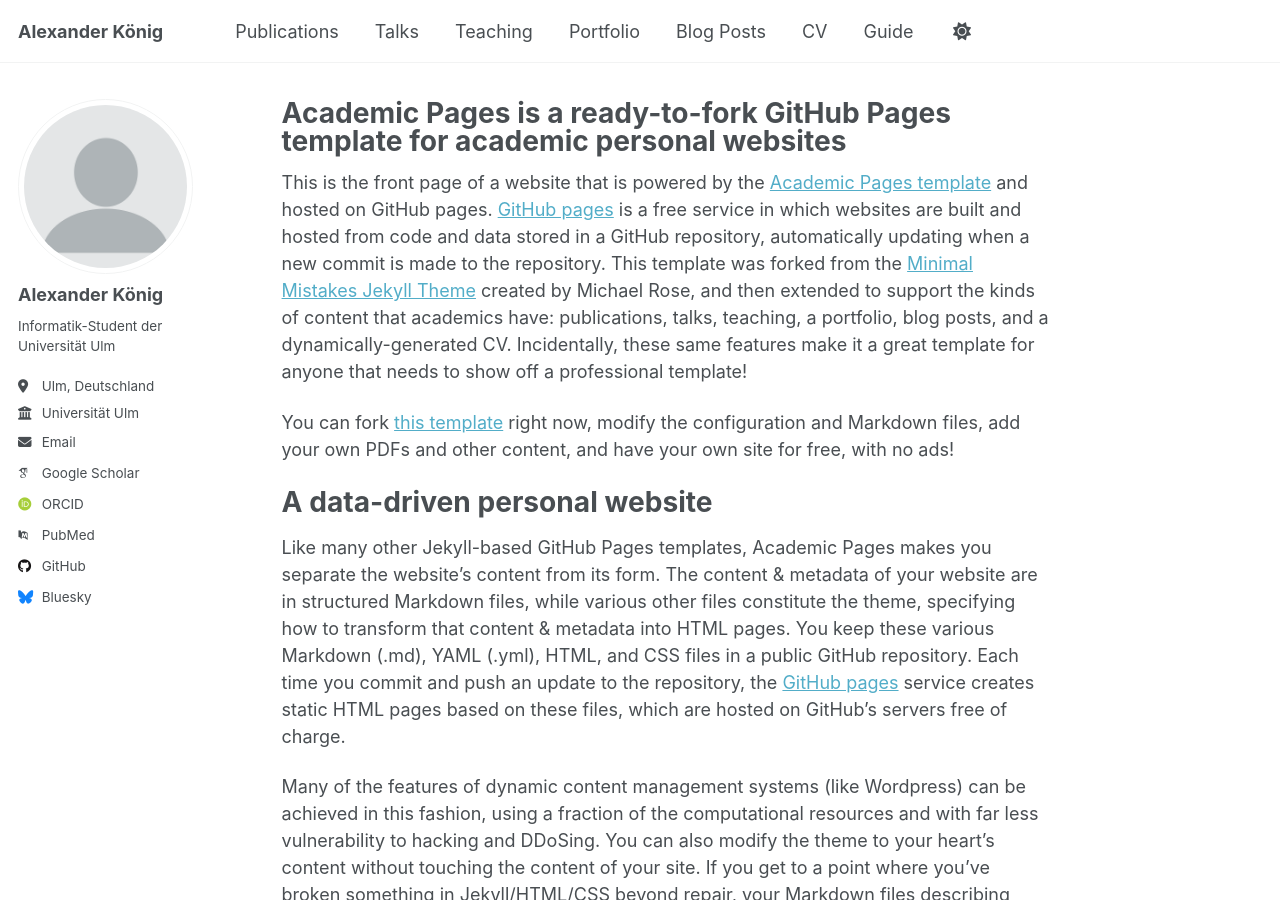
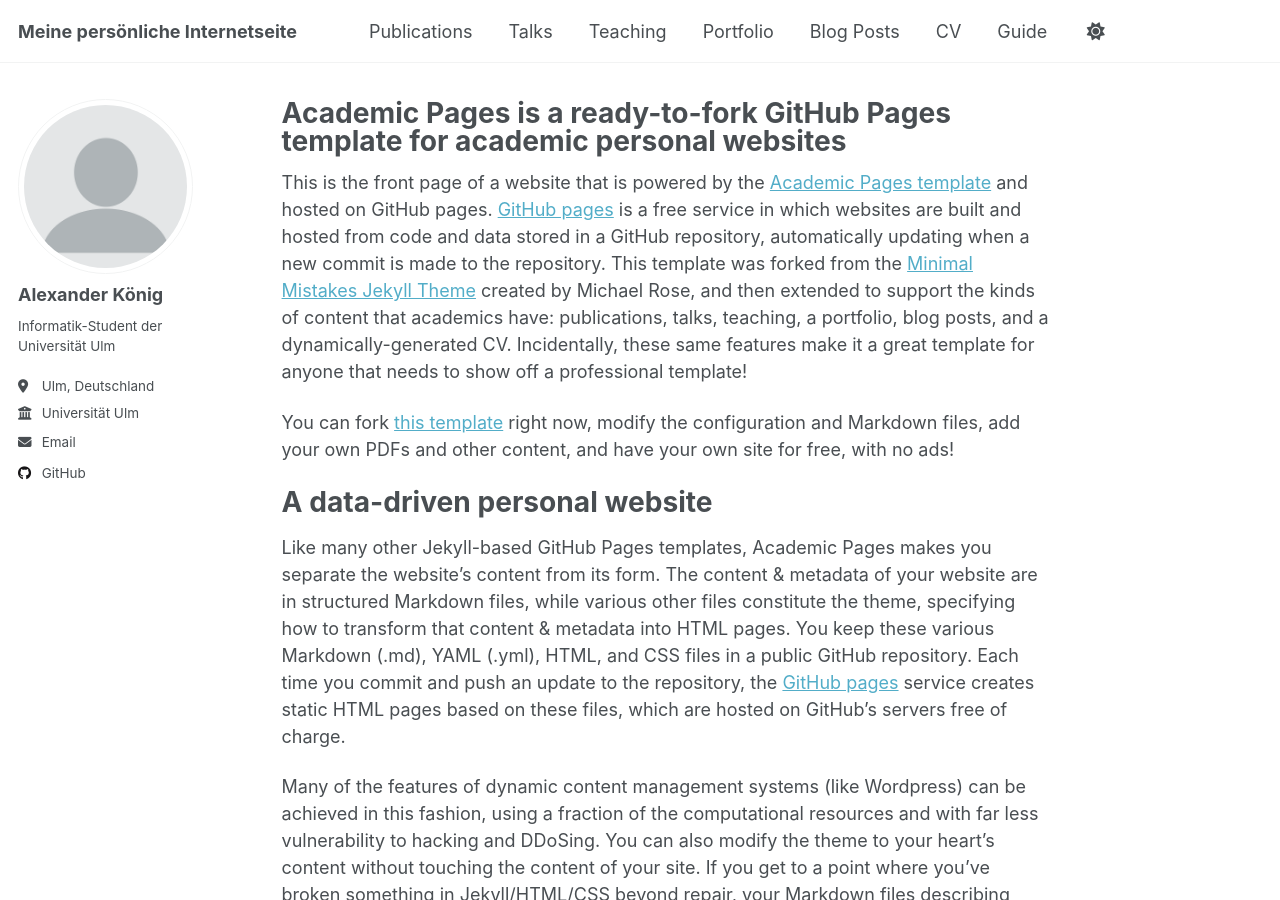
Before and after one commit to StoicAlexreal/stoicalexreal.github.io, a Jekyll site: the page built from _pages/about.md, in a window 1280 px wide and 900 px high. Built offline with Jekyll 4.4.1, drawn with Linux system fonts in a browser that asks for light colours; some web fonts are replaced; a script that is not in the unit is left out; part of the change alters nothing that is shown.

Commit message:
Update _config.yml
edit: links and urls

```diff
--- a/_config.yml
+++ b/_config.yml
@@ -9,7 +9,7 @@
 # Basic Site Settings
 locale                   : "en-US"
 site_theme               : "default" # Currently available options are "default", "air"
-title                    : "Alexander König"
+title                    : "Meine persönliche Internetseite"
 title_separator          : "-"
 name                     : &name "Alexander König"
 description              : &description "personal description"
@@ -34,12 +34,12 @@ author:
   # Academic websites
   academia         : # URL
   arxiv            : # URL - Update with the correct link to your profile
-  googlescholar    : "https://scholar.google.com/citations?user=PS_CX0AAAAAJ"
+  googlescholar    : # URL
   inspire-hep      : # URL
   impactstory      : # URL
-  orcid            : "http://orcid.org/yourorcidurl"
+  orcid            : # URL
   semantic         : # URL
-  pubmed           : "https://www.ncbi.nlm.nih.gov/pubmed/?term=john+snow"
+  pubmed           : # URL
   researchgate     : # URL
   scopus           : # URL
 
@@ -47,13 +47,13 @@ author:
   bitbucket        : # Username - Update with your username on the site
   codepen          : # Username
   dribbble         : # Username
-  github           : "academicpages"
+  github           : "https://github.com/StoicAlexreal?tab=overview&from=2025-08-01&to=2025-08-27"
   kaggle           : # Username
   stackoverflow    : # User number or user number and name (i.e., use "1" or "1/jeff-atwood")
 
   # Social media
   artstation       : # Username
-  bluesky          : "bsky.app" # Replace this with you Bluesky username
+  bluesky          : # Replace this with you Bluesky username
   facebook         : # Username
   flickr           : # Username
   foursquare       : # Username
```
